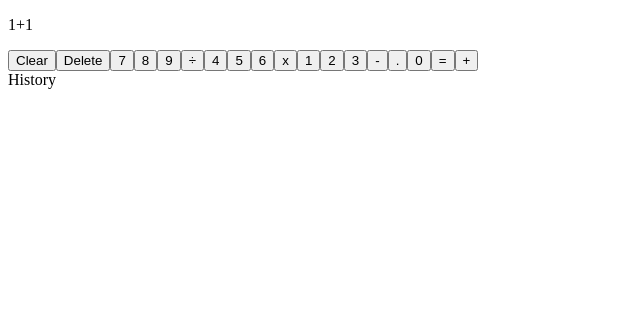
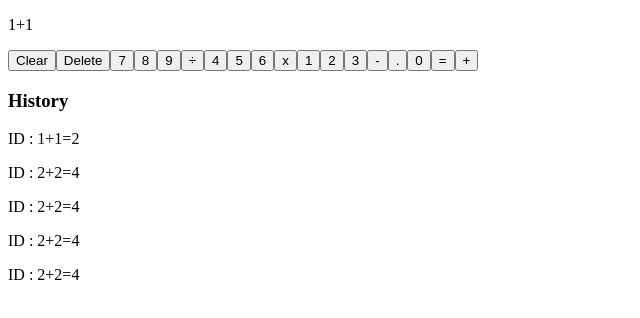
Before and after one commit to alexkim612/Calculator, a React app: page / in a window 1280 px wide. Shown: the top 318 px of the page, without its empty margins (0-640 px from the left). Built offline with nearby package versions, Linux system fonts and the light colour scheme; the HTML template or start-up script is replaced by a standard one.

Commit message:
start history

```diff
--- a/client/src/components/History.jsx
+++ b/client/src/components/History.jsx
@@ -4,8 +4,16 @@ class History extends React.Component {
 
   render() {
     return (
-      <div>
-        History
+      <div className='history-wrapper'>
+        <h3 className='history-header'>History</h3>
+
+        <div className='history-feed'>
+          <p>ID : 1+1=2</p>
+          <p>ID : 2+2=4</p>
+          <p>ID : 2+2=4</p>
+          <p>ID : 2+2=4</p>
+          <p>ID : 2+2=4</p>
+        </div>
       </div>
     )
   }
```
Also changed, not shown: 2 other files (tests, documents, lock files or other folders).
